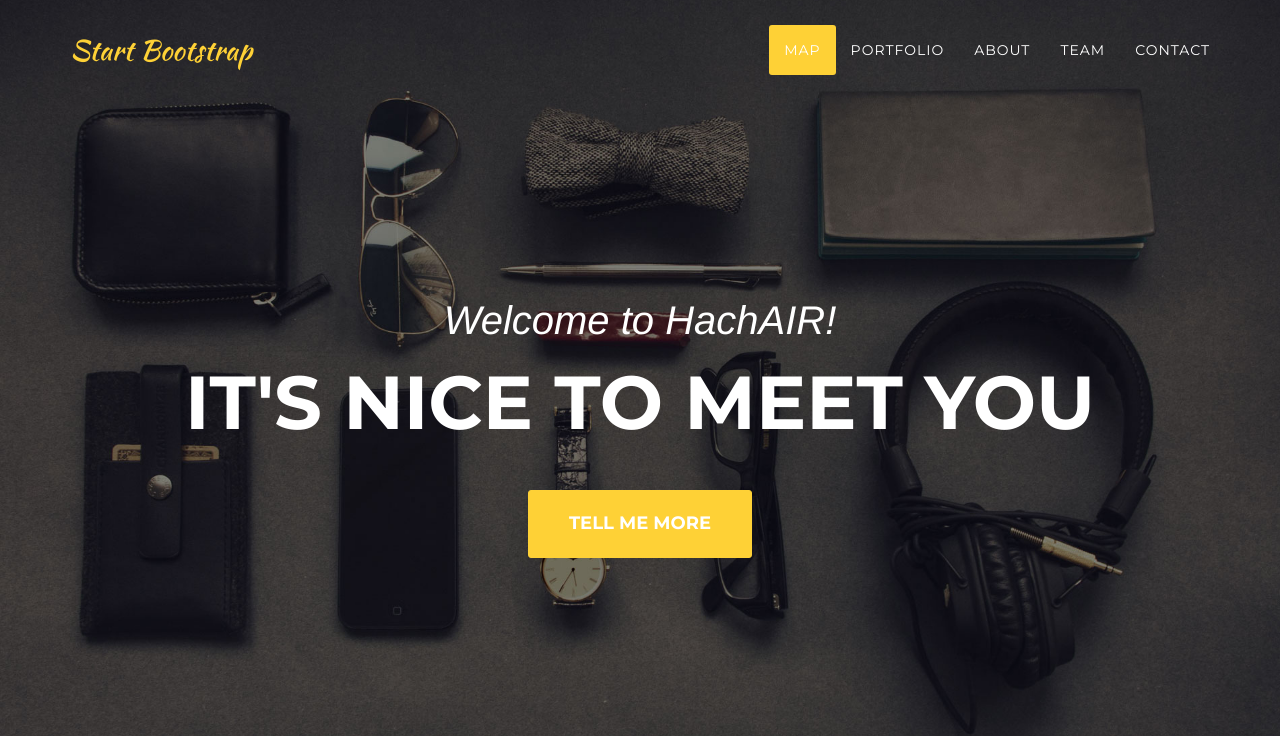
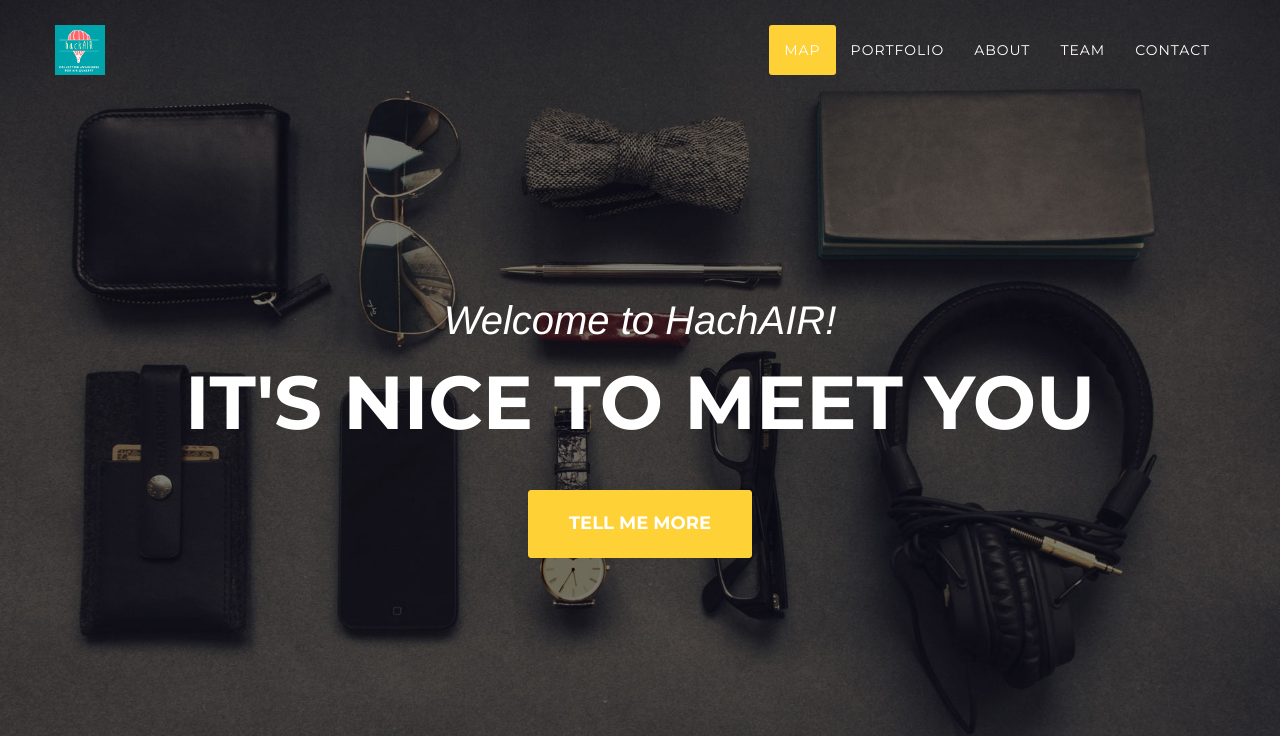
Before and after one commit to bacharakis/hackair, a plain HTML site: page index.html in a window 1280 px wide. Shown: the top 736 px of the page. Drawn offline with nearby package versions, Linux system fonts and the light colour scheme; some packages are replaced by stand-ins of ours; a web font is replaced by a local one.

Commit message:
Add logo

```diff
--- a/index.html
+++ b/index.html
@@ -57,7 +57,7 @@
           <span class="icon-bar"></span>
           <span class="icon-bar"></span>
         </button>
-        <a class="navbar-brand page-scroll" href="#page-top">Start Bootstrap</a>
+        <a class="navbar-brand page-scroll" href="#page-top"><img style="margin:-15px; height:50px; width:50px;" src="img/logos/logo.png"></a>
       </div>
 
       <!-- Collect the nav links, forms, and other content for toggling -->
```
Also changed, not shown: img/logos/logo.png (added).
